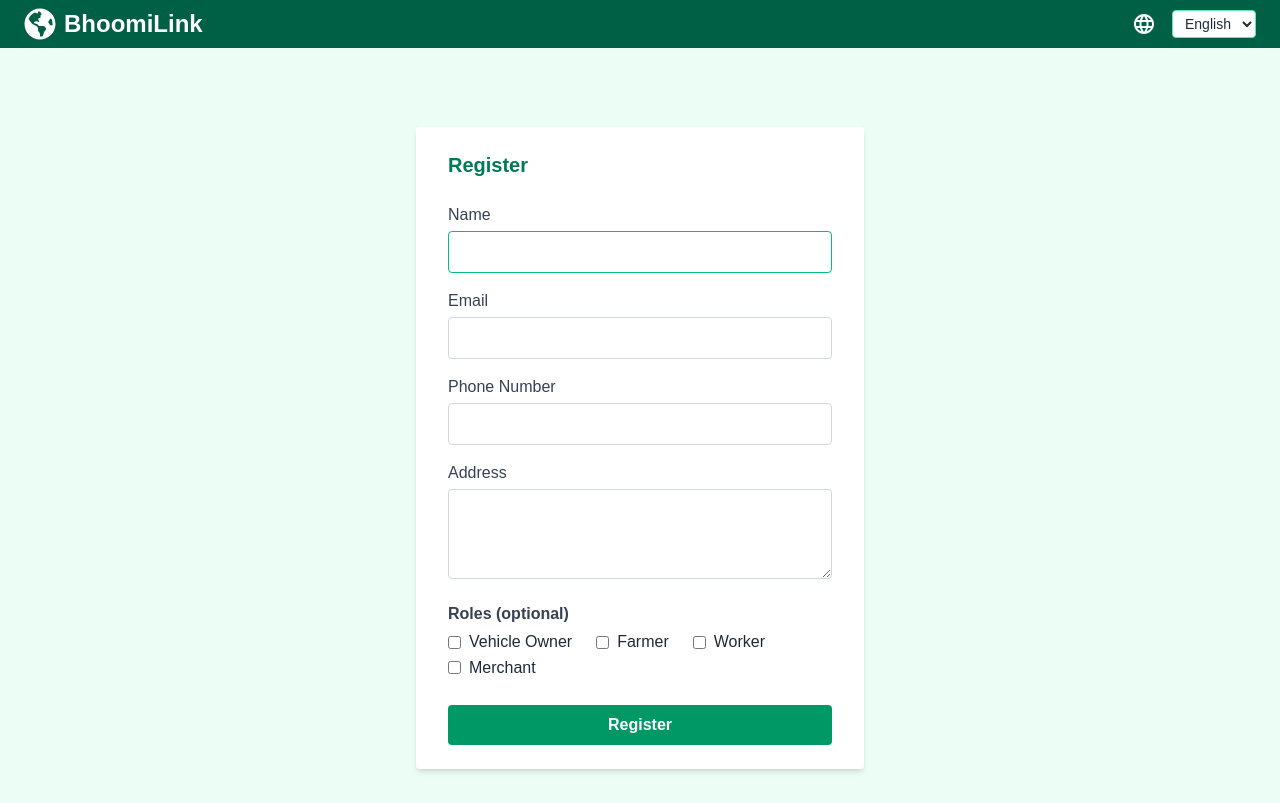
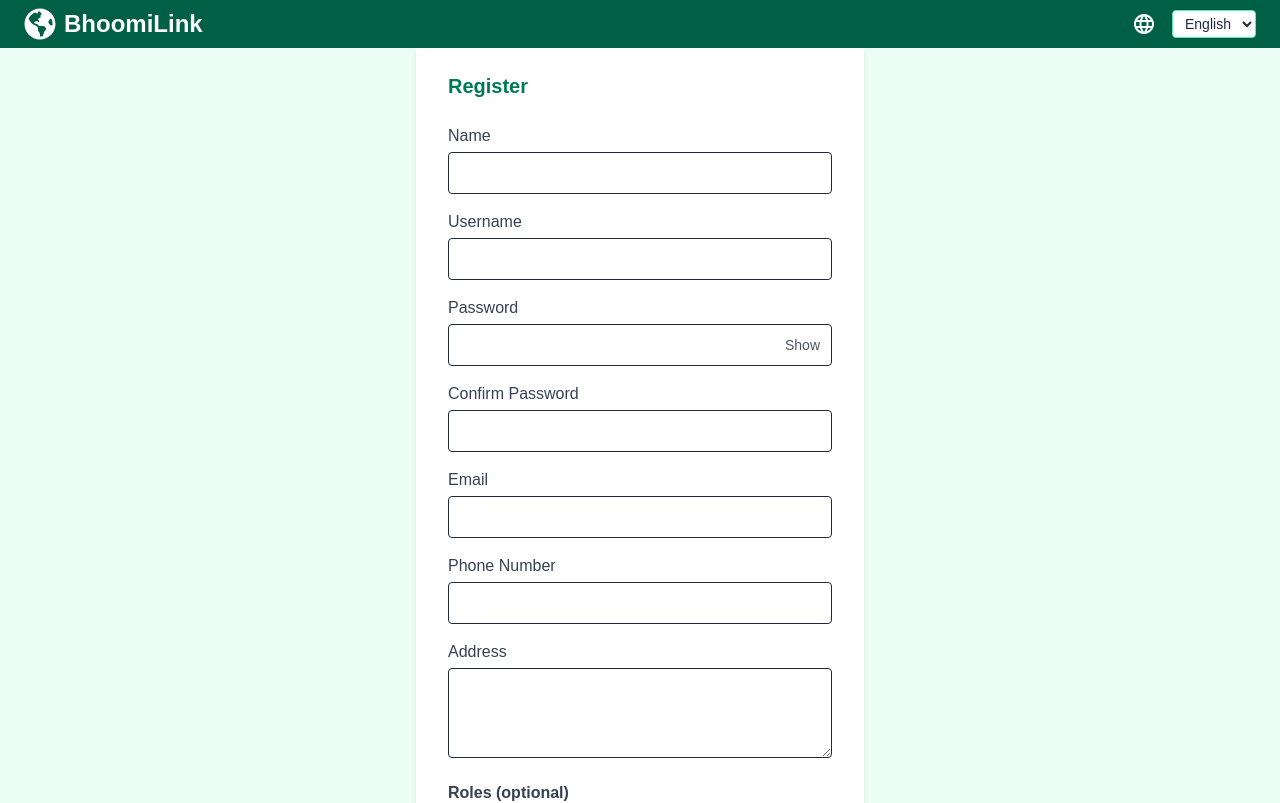
Before and after one commit to SharveshGuru/BhoomiLink-Digital-Agriculture-Ecosystem, a React (Vite) app in the folder frontend/: page /register in a window 1280 px wide. Shown: the top 803 px of the page. Built offline with nearby package versions, Linux system fonts and the light colour scheme; no server answers; a web font is replaced by a local one.

Commit message:
integrated register and login with backend

```diff
--- a/frontend/package.json
+++ b/frontend/package.json
@@ -11,6 +11,7 @@
   },
   "dependencies": {
     "@tailwindcss/vite": "^4.1.11",
+    "axios": "^1.11.0",
     "react": "^19.1.0",
     "react-dom": "^19.1.0",
     "react-icons": "^5.5.0",
--- /dev/null
+++ b/frontend/src/api/authApi.js
@@ -0,0 +1,26 @@
+import axios from "axios";
+
+const BASE_URL = import.meta.env.VITE_BACKEND_URL || "http://localhost:8080";
+
+export const registerUser = async (userData) => {
+  try {
+    const response = await axios.post(`${BASE_URL}/auth/user`, userData);
+    return response.data;
+  } catch (error) {
+    console.error("Registration failed:", error.response || error);
+    throw error;
+  }
+};
+
+export const loginUser = async ({ username, password }) => {
+  try {
+    const response = await axios.post(`${BASE_URL}/auth/login`, {
+      username,
+      password,
+    });
+    return response.data;
+  } catch (error) {
+    console.error("Login failed:", error.response || error);
+    throw error;
+  }
+};
--- a/frontend/src/pages/Login.jsx
+++ b/frontend/src/pages/Login.jsx
@@ -1,13 +1,43 @@
 import { useState } from "react";
+import { useNavigate } from "react-router-dom";
 import { FaGlobeAmericas } from "react-icons/fa";
+import { loginUser } from "../api/authApi";
 
 export default function Login() {
-  const [email, setEmail] = useState("");
+  const [username, setUsername] = useState("");
   const [password, setPassword] = useState("");
+  const [showPassword, setShowPassword] = useState(false);
+  const [isSubmitting, setIsSubmitting] = useState(false);
+  const [errorMessage, setErrorMessage] = useState("");
 
-  const handleLogin = (e) => {
+  const navigate = useNavigate();
+
+  const handleLogin = async (e) => {
     e.preventDefault();
-    alert(`Login with:\nEmail: ${email}\nPassword: ${password}`);
+
+    if (isSubmitting) return;
+
+    try {
+      setIsSubmitting(true);
+      setErrorMessage(""); // clear previous errors
+
+      const response = await loginUser({ username, password });
+
+      if (response === "Invalid Credentials") {
+        setErrorMessage("Invalid username or password.");
+        return;
+      }
+
+      localStorage.setItem("token", response);
+      localStorage.setItem("username", username);
+
+      navigate("/dashboard");
+    } catch (error) {
+      console.error("Login error:", error);
+      setErrorMessage("Login failed. Try again.");
+    } finally {
+      setIsSubmitting(false);
+    }
   };
 
   return (
@@ -16,38 +46,57 @@ export default function Login() {
         <FaGlobeAmericas size={36} className="text-emerald-600" />
         <h1 className="text-3xl font-bold text-emerald-700">BhoomiLink</h1>
       </div>
+
       <form
         className="bg-white shadow-md rounded px-8 py-6 w-full max-w-sm"
         onSubmit={handleLogin}
       >
         <h2 className="mb-6 text-xl font-semibold text-emerald-700">Login</h2>
+
         <div className="mb-4">
-          <label className="block text-gray-700 mb-1">Email</label>
+          <label className="block text-gray-700 mb-1">Username</label>
           <input
-            type="email"
+            type="text"
             className="w-full border border-gray-300 rounded px-3 py-2 focus:outline-none focus:border-emerald-500"
-            value={email}
-            onChange={(e) => setEmail(e.target.value)}
+            value={username}
+            onChange={(e) => setUsername(e.target.value)}
             required
             autoFocus
           />
         </div>
+
         <div className="mb-6">
           <label className="block text-gray-700 mb-1">Password</label>
-          <input
-            type="password"
-            className="w-full border border-gray-300 rounded px-3 py-2 focus:outline-none focus:border-emerald-500"
-            value={password}
-            onChange={(e) => setPassword(e.target.value)}
-            required
-          />
+          <div className="relative">
+            <input
+              type={showPassword ? "text" : "password"}
+              className="w-full border border-gray-300 rounded px-3 py-2 pr-10 focus:outline-none focus:border-emerald-500"
+              value={password}
+              onChange={(e) => setPassword(e.target.value)}
+              required
+            />
+            <button
+              type="button"
+              onClick={() => setShowPassword(!showPassword)}
+              className="absolute inset-y-0 right-2 px-2 text-sm text-gray-600 hover:text-black focus:outline-none cursor-pointer"
+            >
+              {showPassword ? "Hide" : "Show"}
+            </button>
+          </div>
         </div>
+
+        {errorMessage && (
+          <p className="mb-4 text-red-600 text-sm font-medium">{errorMessage}</p>
+        )}
+
         <button
           type="submit"
+          disabled={isSubmitting}
           className="w-full bg-emerald-600 hover:bg-emerald-700 text-white font-semibold py-2 rounded transition cursor-pointer"
         >
-          Login
+          {isSubmitting ? "Logging in..." : "Login"}
         </button>
+
         <div className="mt-5 text-center text-sm">
           Don&apos;t have an account?
           <a
--- a/frontend/src/pages/Register.jsx
+++ b/frontend/src/pages/Register.jsx
@@ -1,26 +1,71 @@
 import { useState } from "react";
+import { registerUser } from "../api/authApi";
 
 export default function Register() {
   const [name, setName] = useState("");
+  const [username, setUsername] = useState("");
+  const [password, setPassword] = useState("");
+  const [confirmPassword, setConfirmPassword] = useState("");
+  const [showPassword, setShowPassword] = useState(false);
   const [email, setEmail] = useState("");
   const [phonenumber, setPhonenumber] = useState("");
   const [address, setAddress] = useState("");
+
   const [isVehicleOwner, setIsVehicleOwner] = useState(false);
   const [isFarmer, setIsFarmer] = useState(false);
   const [isWorker, setIsWorker] = useState(false);
   const [isMerchant, setIsMerchant] = useState(false);
 
-  const handleRegister = (e) => {
+  const [isSubmitting, setIsSubmitting] = useState(false);
+
+  const handleRegister = async (e) => {
     e.preventDefault();
-    alert(`Register with:
-        Name: ${name}
-        Email: ${email}
-        Phone: ${phonenumber}
-        Address: ${address}
-        Vehicle Owner: ${isVehicleOwner}
-        Farmer: ${isFarmer}
-        Worker: ${isWorker}
-        Merchant: ${isMerchant}`);
+
+    if (isSubmitting) return;
+
+    if (password !== confirmPassword) {
+      alert("Passwords do not match.");
+      return;
+    }
+
+    const userData = {
+      name,
+      username,
+      password,
+      email,
+      phonenumber,
+      address,
+      userType: "User",
+      isVehicleOwner,
+      isFarmer,
+      isWorker,
+      isMerchant,
+    };
+
+    try {
+      setIsSubmitting(true);
+      await registerUser(userData);
+      alert("Registration successful!");
+      setName("");
+      setUsername("");
+      setPassword("");
+      setConfirmPassword("");
+      setEmail("");
+      setPhonenumber("");
+      setAddress("");
+      setIsVehicleOwner(false);
+      setIsFarmer(false);
+      setIsWorker(false);
+      setIsMerchant(false);
+    } catch (error) {
+      console.error("Registration error:", error);
+      alert(
+        error?.response?.data?.message ||
+        "Registration failed. Please check inputs or try again."
+      );
+    } finally {
+      setIsSubmitting(false);
+    }
   };
 
   return (
@@ -35,11 +80,52 @@ export default function Register() {
           <label className="block text-gray-700 mb-1">Name</label>
           <input
             type="text"
-            className="w-full border border-gray-300 rounded px-3 py-2 focus:outline-none focus:border-emerald-500"
             value={name}
             onChange={(e) => setName(e.target.value)}
             required
-            autoFocus
+            className="w-full border rounded px-3 py-2"
+          />
+        </div>
+
+        <div className="mb-4">
+          <label className="block text-gray-700 mb-1">Username</label>
+          <input
+            type="text"
+            value={username}
+            onChange={(e) => setUsername(e.target.value)}
+            required
+            className="w-full border rounded px-3 py-2"
+          />
+        </div>
+
+        <div className="mb-4">
+          <label className="block text-gray-700 mb-1">Password</label>
+          <div className="relative">
+            <input
+              type={showPassword ? "text" : "password"}
+              value={password}
+              onChange={(e) => setPassword(e.target.value)}
+              required
+              className="w-full border rounded px-3 py-2 pr-10"
+            />
+            <button
+              type="button"
+              onClick={() => setShowPassword(!showPassword)}
+              className="absolute inset-y-0 right-2 px-1 text-sm text-gray-600 focus:outline-none cursor-pointer hover:text-black"
+            >
+              {showPassword ? "Hide" : "Show"}
+            </button>
+          </div>
+        </div>
+
+        <div className="mb-4">
+          <label className="block text-gray-700 mb-1">Confirm Password</label>
+          <input
+            type={showPassword ? "text" : "password"}
+            value={confirmPassword}
+            onChange={(e) => setConfirmPassword(e.target.value)}
+            required
+            className="w-full border rounded px-3 py-2"
           />
         </div>
 
@@ -47,10 +133,10 @@ export default function Register() {
           <label className="block text-gray-700 mb-1">Email</label>
           <input
             type="email"
-            className="w-full border border-gray-300 rounded px-3 py-2 focus:outline-none focus:border-emerald-500"
             value={email}
             onChange={(e) => setEmail(e.target.value)}
             required
+            className="w-full border rounded px-3 py-2"
           />
         </div>
 
@@ -58,63 +144,59 @@ export default function Register() {
           <label className="block text-gray-700 mb-1">Phone Number</label>
           <input
             type="tel"
-            className="w-full border border-gray-300 rounded px-3 py-2 focus:outline-none focus:border-emerald-500"
             value={phonenumber}
             onChange={(e) => setPhonenumber(e.target.value)}
             required
+            className="w-full border rounded px-3 py-2"
           />
         </div>
 
         <div className="mb-4">
           <label className="block text-gray-700 mb-1">Address</label>
           <textarea
-            className="w-full border border-gray-300 rounded px-3 py-2 focus:outline-none focus:border-emerald-500"
             value={address}
             onChange={(e) => setAddress(e.target.value)}
             required
             rows={3}
+            className="w-full border rounded px-3 py-2"
           />
         </div>
 
         <div className="mb-6">
           <span className="block text-gray-700 mb-1 font-semibold">Roles (optional)</span>
-
-          <label className="inline-flex items-center mr-6">
+          <label className="inline-flex items-center mr-4">
             <input
               type="checkbox"
               checked={isVehicleOwner}
               onChange={(e) => setIsVehicleOwner(e.target.checked)}
-              className="form-checkbox text-emerald-600"
+              className="form-checkbox"
             />
             <span className="ml-2">Vehicle Owner</span>
           </label>
-
-          <label className="inline-flex items-center mr-6">
+          <label className="inline-flex items-center mr-4">
             <input
               type="checkbox"
               checked={isFarmer}
               onChange={(e) => setIsFarmer(e.target.checked)}
-              className="form-checkbox text-emerald-600"
+              className="form-checkbox"
             />
             <span className="ml-2">Farmer</span>
           </label>
-
-          <label className="inline-flex items-center mr-6">
+          <label className="inline-flex items-center mr-4">
             <input
               type="checkbox"
               checked={isWorker}
               onChange={(e) => setIsWorker(e.target.checked)}
-              className="form-checkbox text-emerald-600"
+              className="form-checkbox"
             />
             <span className="ml-2">Worker</span>
           </label>
-
           <label className="inline-flex items-center">
             <input
               type="checkbox"
               checked={isMerchant}
               onChange={(e) => setIsMerchant(e.target.checked)}
-              className="form-checkbox text-emerald-600"
+              className="form-checkbox"
             />
             <span className="ml-2">Merchant</span>
           </label>
@@ -122,9 +204,14 @@ export default function Register() {
 
         <button
           type="submit"
-          className="w-full bg-emerald-600 hover:bg-emerald-700 text-white font-semibold py-2 rounded transition cursor-pointer"
+          disabled={isSubmitting}
+          className={`w-full text-white font-semibold py-2 rounded transition cursor-pointer ${
+            isSubmitting
+              ? "bg-emerald-400 cursor-not-allowed"
+              : "bg-emerald-600 hover:bg-emerald-700"
+          }`}
         >
-          Register
+          {isSubmitting ? "Registering..." : "Register"}
         </button>
       </form>
     </div>
```
Also changed, not shown: 2 other files (tests, documents, lock files or other folders).
